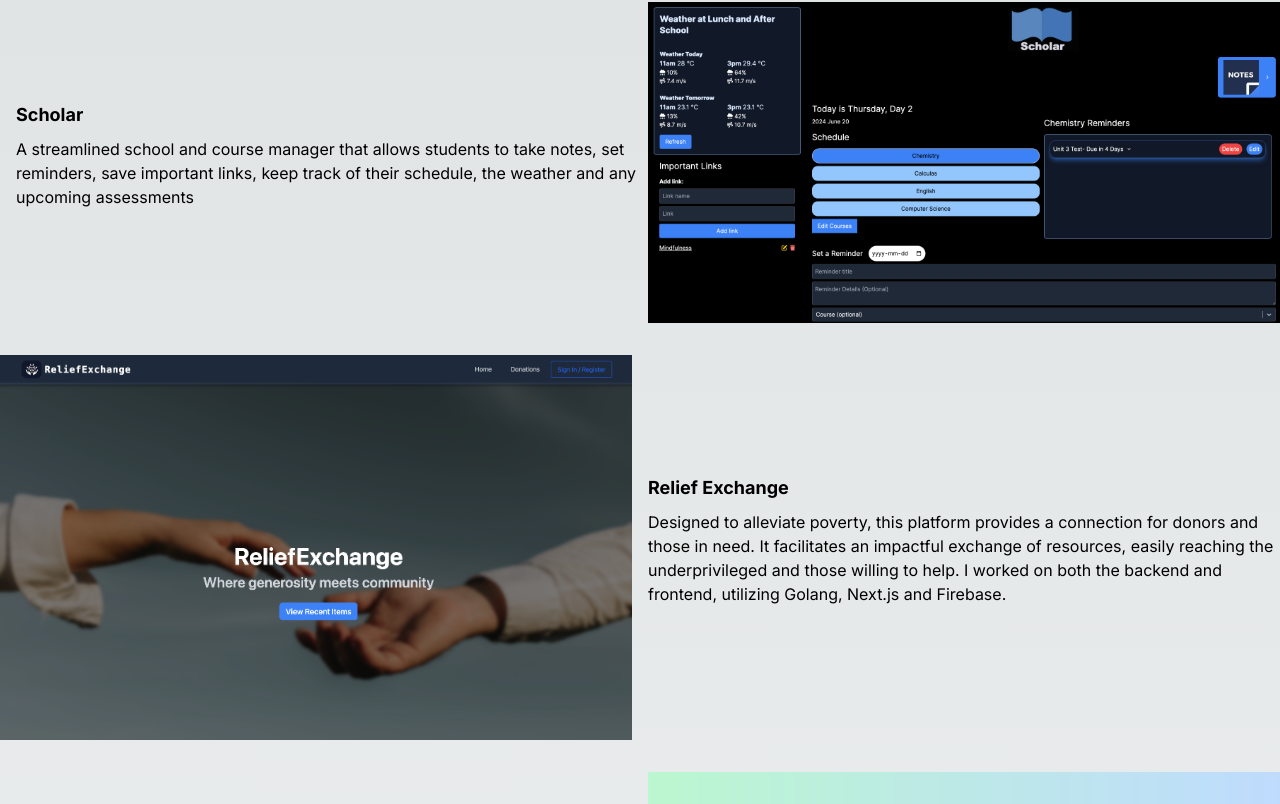
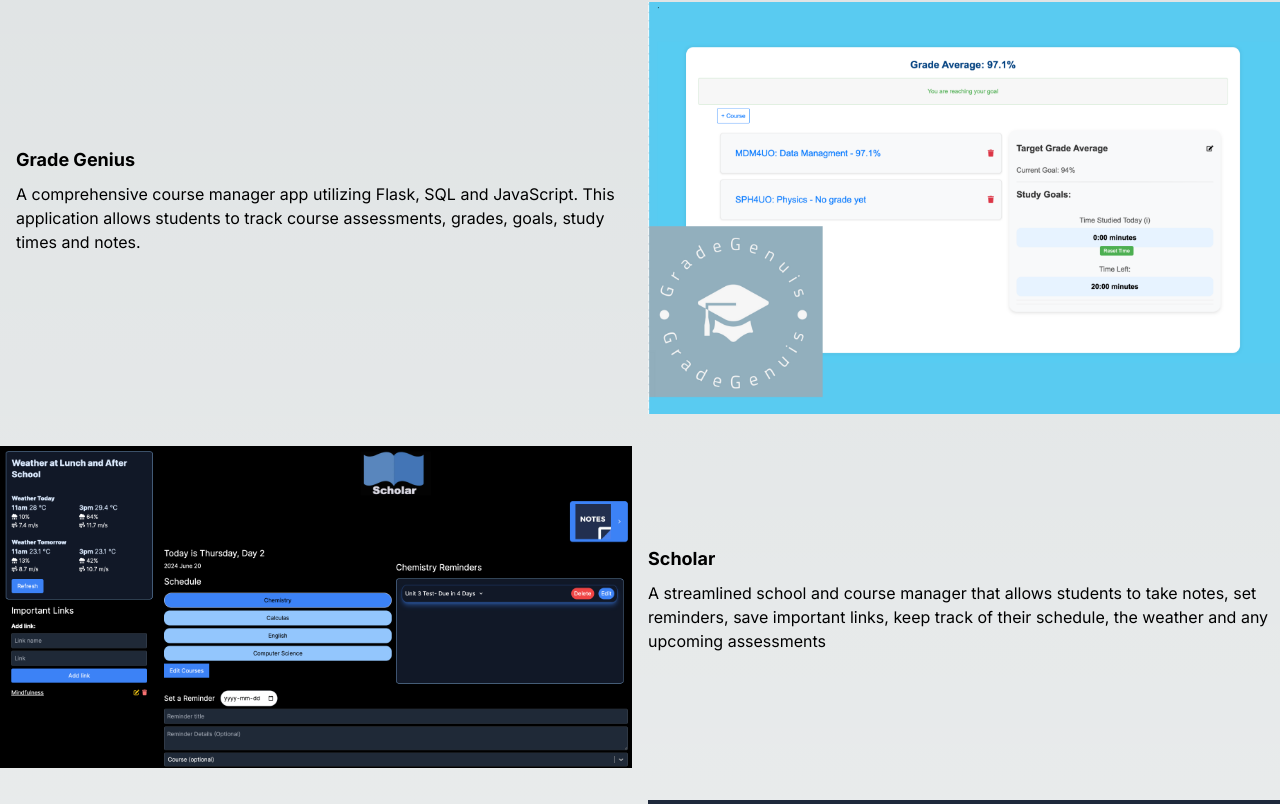
Before and after one commit to JoshuaChou10/portfolio, a Next.js app: page / in a window 1280 px wide. Shown: the part 1091-1895 px from the top of the page. Built offline with nearby package versions, Linux system fonts and the light colour scheme.

Commit message:
Reuploaded grade genius

```diff
--- a/app/page.tsx
+++ b/app/page.tsx
@@ -13,13 +13,13 @@
   const [animate] = useState(true);
   const projects = [
     { title: 'Fraser Hacks', description: "John Fraser Secondary School's official hackathon website. I was responsible for the animations and hackathon description.", imageUrl: '/hacks.png' ,link:'https://www.fraserhacks.ca/'},
+    { title: 'Grade Genius', description: 'A comprehensive course manager app utilizing Flask, SQL and JavaScript. This application allows students to track course assessments, grades, goals, study times and notes. ', imageUrl: '/grade-genius.png' ,link:'https://gradegenius.joshuachou.com'},
     {title:'Scholar', description: 'A streamlined school and course manager that allows students to take notes, set reminders, save important links, keep track of their schedule, the weather and any upcoming assessments', imageUrl: '/scholar.png' ,link:"https://scholar-j.vercel.app/"},
     { title: 'Relief Exchange', description: 'Designed to alleviate poverty, this platform provides a connection for donors and those in need. It facilitates an impactful exchange of resources, easily reaching the underprivileged and those willing to help. I worked on both the backend and frontend, utilizing Golang, Next.js and Firebase. ', imageUrl: '/relief-ex.png' ,link:"https://reliefexchange.aritrosaha.ca/"},
     { title: 'Mindfulness and Meditation', description: 'An application for anyone interested in starting meditation practice. Includes a mindfulness course, meditation timer and calendar.', imageUrl: '/mindfulness.png' ,link:"https://mindfulness-eight.vercel.app/"},
     { title: 'Learn Chemistry-Brookedge Academy', description: "An interactive app developed for Brookedge Academy. I received the Volunteer of the Year award for the development of this app. It was posted on Brookedge Academy's main website. The interactive quizzes and features were used in the Young Chemists Workshop I led. ", imageUrl: '/chem.png' ,link:'https://b1358921-2679-4540-ad80-6ce226ec2015-00-2pblzev010xm4.riker.replit.dev/'},
     { title: 'Canadian High Schools', description: 'Led the development of a wiki platform where high school students can share tools and information while earning volunteer hours. My role focused on using Django to build a user-friendly interface.  ', imageUrl: '/chs-logo.png' ,link:'http://cahighschools.org/login'},
     { title: 'Tracker', description: 'It has been proven that it is easier to build habits than to break them. This application acts as a progress tracker for anyone looking to set goals and improve their daily lives. ', imageUrl: '/tracker.png' ,link:'https://tracker-six-orpin.vercel.app/'},
-    { title: 'Grade Genius', description: 'A comprehensive course manager app utilizing Flask, SQL and JavaScript. This application allows students to track course assessments, grades, goals, study times and notes. ', imageUrl: '/grade-genius.png' ,link:'https://gradegenius.joshuachou.com'},
 
   ];
   // const sections = [
```
